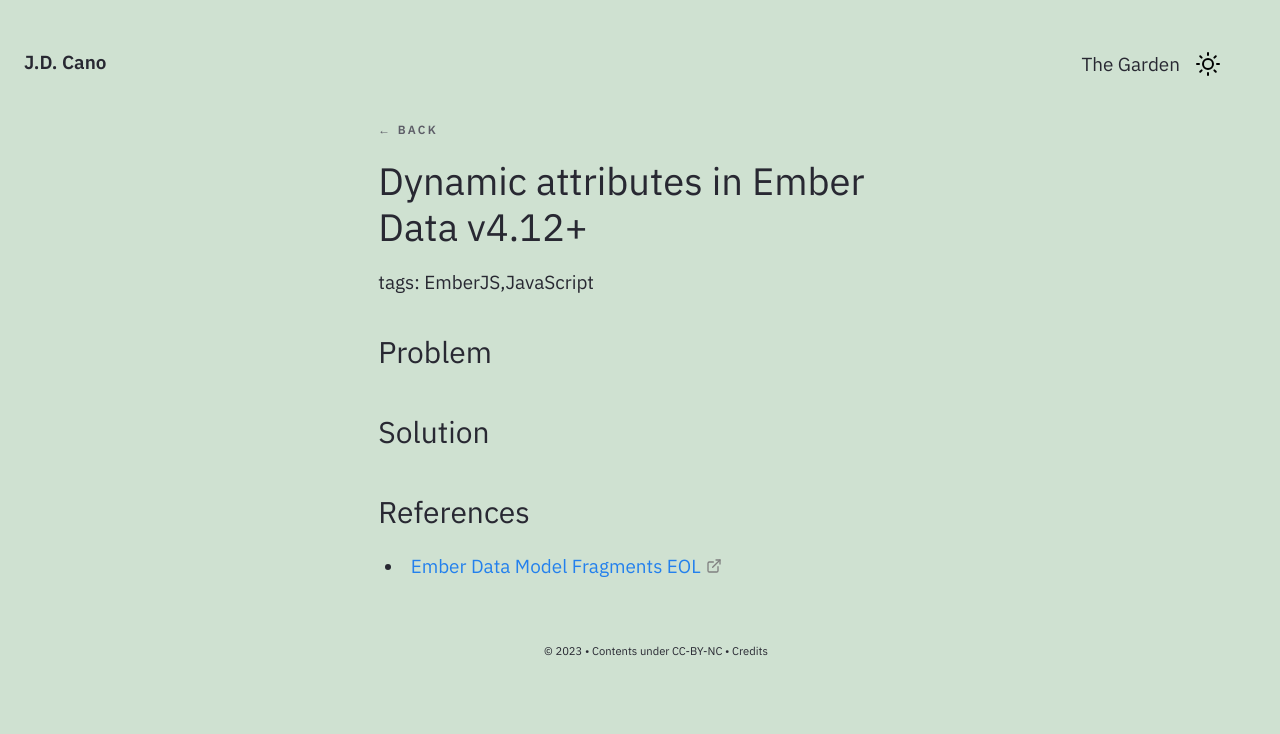
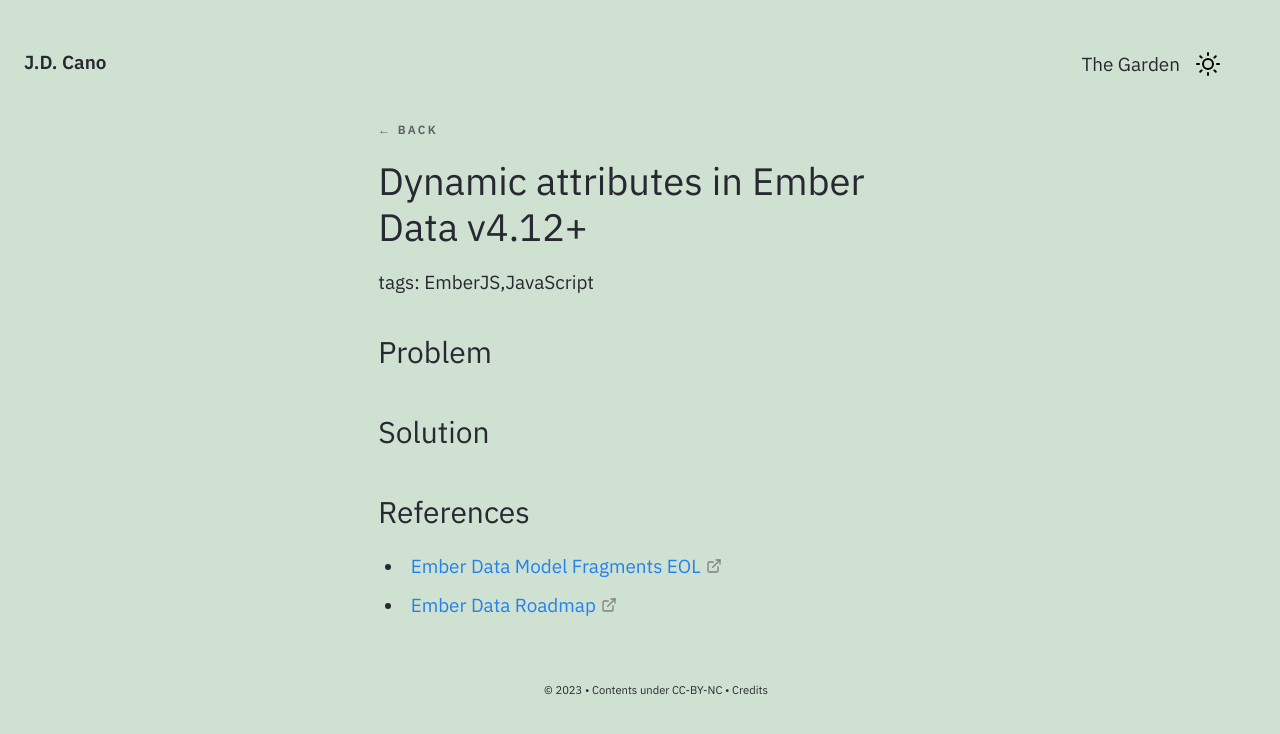
Before and after one commit to Gorzas/gorzas.github.io, a Jekyll site: the page built from _notes/Public/tech/EmberJS/Dynamic attributes in Ember Data v4.12+.md, in a window 1280 px wide. Shown: the top 734 px of the page. Built offline with Jekyll 4.4.1, drawn with Linux system fonts in a browser that asks for light colours.

Commit message:
Update Dynamic attributes in Ember Data v4.12+.md

```diff
--- a/_notes/Public/tech/EmberJS/Dynamic attributes in Ember Data v4.12+.md
+++ b/_notes/Public/tech/EmberJS/Dynamic attributes in Ember Data v4.12+.md
@@ -14,3 +14,4 @@ growth: seedlings
 
 ### References
 - [Ember Data Model Fragments EOL](https://github.com/adopted-ember-addons/ember-data-model-fragments/issues/471#issuecomment-1637407820)
+- [Ember Data Roadmap](https://github.com/emberjs/data/blob/main/ROADMAP.md)
```
